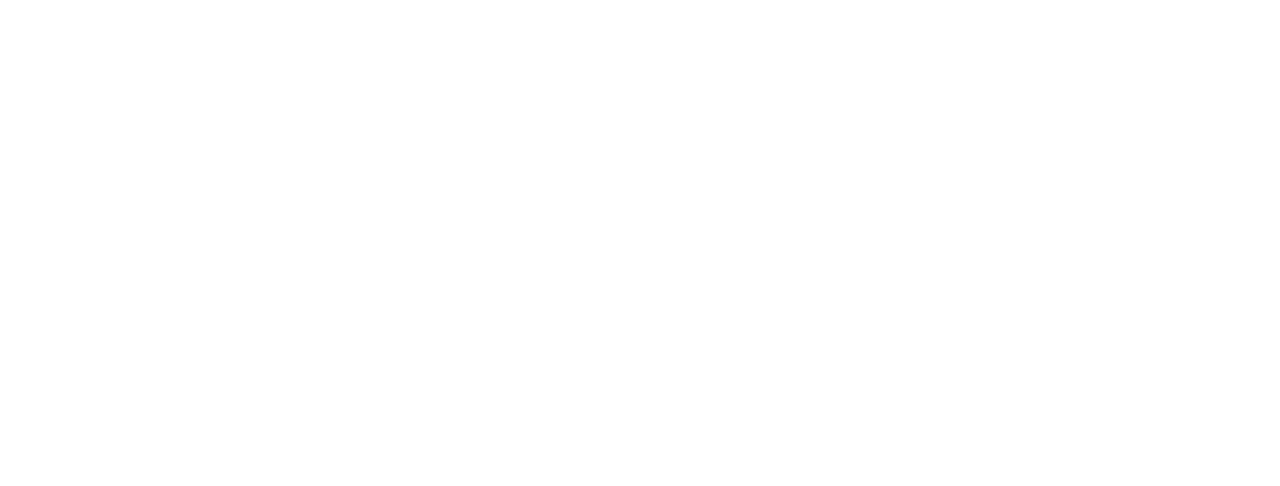
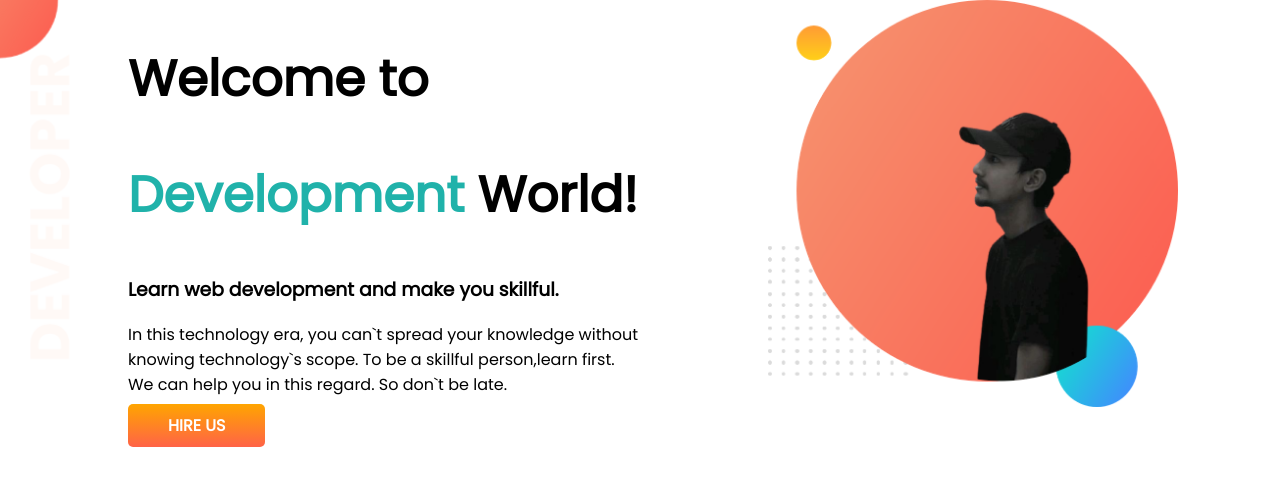
Before and after one commit to mdrabbi15516/development-portfolio, a plain HTML site: page index.html in a window 1280 px wide. Drawn offline with Linux system fonts and the light colour scheme.

Commit message:
second commit

```diff
--- a/index.html
+++ b/index.html
@@ -1,13 +1,33 @@
 <!DOCTYPE html>
 <html lang="en">
+
 <head>
     <meta charset="UTF-8">
     <meta http-equiv="X-UA-Compatible" content="IE=edge">
     <meta name="viewport" content="width=device-width, initial-scale=1.0">
     <title>Development Portfolio</title>
+    <link rel="preconnect" href="https://fonts.googleapis.com">
+    <link rel="preconnect" href="https://fonts.gstatic.com" crossorigin>
+    <link href="https://fonts.googleapis.com/css2?family=Poppins&display=swap" rel="stylesheet">
     <link rel="stylesheet" href="style.css">
 </head>
+
 <body>
+    <section class="top-banner-1">
+        <div class=section-1>
+            <h1>Welcome to</h1>
+            <h1><span class="cl-1">Development</span> World!</h1>
+            <h3>Learn web development and make you skillful.</h3>
+            <p>In this technology era, you can`t spread your knowledge without knowing technology`s scope. To be a
+                skillful
+                person,learn first. We can help you in this regard. So don`t be late.</p>
+            <a class="link-button" target="_blank" href="https://www.facebook.com/profile.php?id=100011195264940">HIRE
+                US</a>
+        </div>
+        <div class=section-1>
+            <img src="images/my-bg.png" alt="">
+        </div>
+    </section>
+</body>
 
-</body>
 </html>
--- a/style.css
+++ b/style.css
@@ -0,0 +1,34 @@
+body{
+    font-family: 'Poppins', sans-serif;
+    margin: 0%;
+}
+h1{
+    font-size: 50px;
+}
+.cl-1{
+    color:lightseagreen
+}
+section{
+    display:flex;
+}
+.section-1{
+    width:50%;
+    padding-left: 10%;
+}
+.section-1 img{
+    width: 80%;
+}
+.link-button{
+    text-decoration: none;
+    background-image: linear-gradient( orange, tomato);
+    color:white;
+    font-weight: 700;
+    padding: 10px 40px;
+    border-radius: 5px;
+
+}
+.top-banner-1{
+    background-image: url(images/top-banner.png);
+    background-repeat: no-repeat;
+
+}
```
Also changed, not shown: images/140175462_1277124269337403_723116341470583403_n.jpg (added), images/16835758_380577685658737_1852877767343167294_o.jpg (added), images/dream-bg.png (added), images/exp-bg.png (added), images/jhankar.png (added), images/jhankar2.png (added), images/my-bg.png (added), images/my-bg2.png (added), images/top-banner.png (added).
